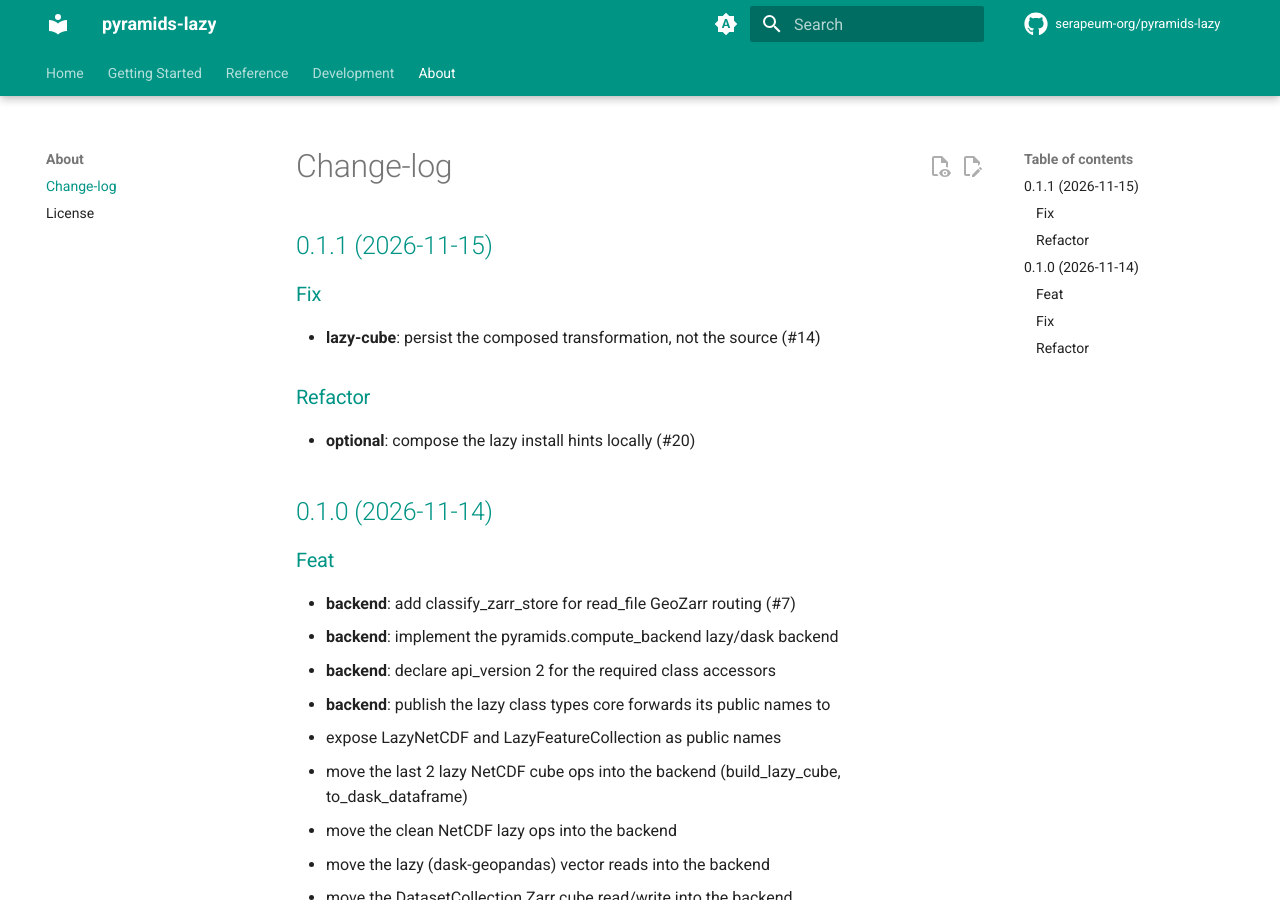
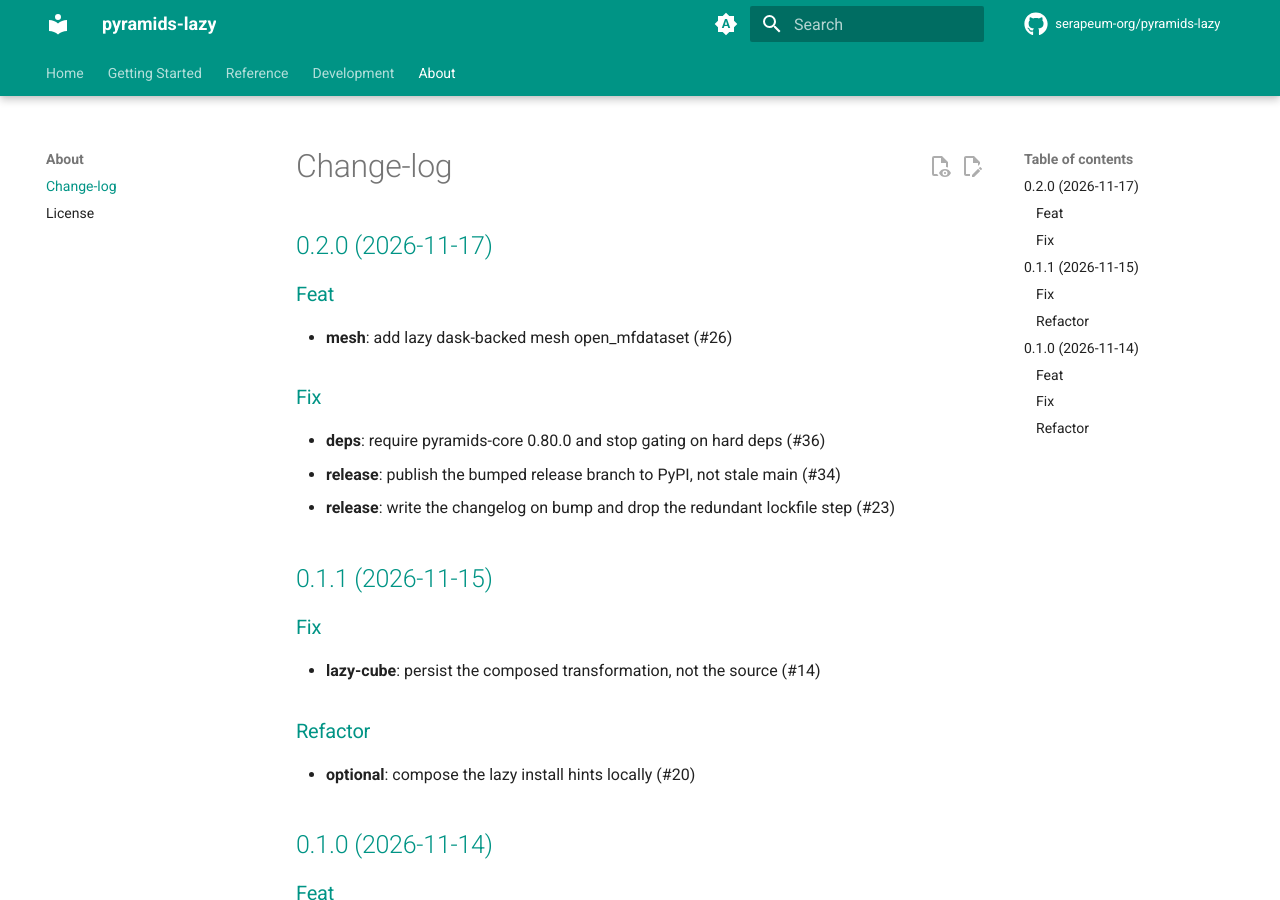
Before and after one commit to serapeum-org/pyramids-lazy, an MkDocs documentation site: the page built from docs/change-log.md, in a window 1280 px wide and 900 px high. Built offline with MkDocs 1.6.1 and Material for MkDocs 9.7.7, drawn with Linux system fonts in a browser that asks for light colours; comment, search, counter and statistics services are not loaded; the version menu is left out.

Commit message:
bump: version 0.1.1 → 0.2.0

```diff
--- a/docs/change-log.md
+++ b/docs/change-log.md
@@ -1,3 +1,15 @@
+## 0.2.0 (2026-11-17)
+
+### Feat
+
+- **mesh**: add lazy dask-backed mesh open_mfdataset (#26)
+
+### Fix
+
+- **deps**: require pyramids-core 0.80.0 and stop gating on hard deps (#36)
+- **release**: publish the bumped release branch to PyPI, not stale main (#34)
+- **release**: write the changelog on bump and drop the redundant lockfile step (#23)
+
 ## 0.1.1 (2026-11-15)
 
 ### Fix
--- a/pyproject.toml
+++ b/pyproject.toml
@@ -1,6 +1,6 @@
 [project]
 name = "pyramids-lazy"
-version = "0.1.1"
+version = "0.2.0"
 description = "Lazy / dask compute backend for pyramids (the pyramids.compute_backend plugin)"
 readme = "README.md"
 requires-python = ">=3.11,<4"
```
